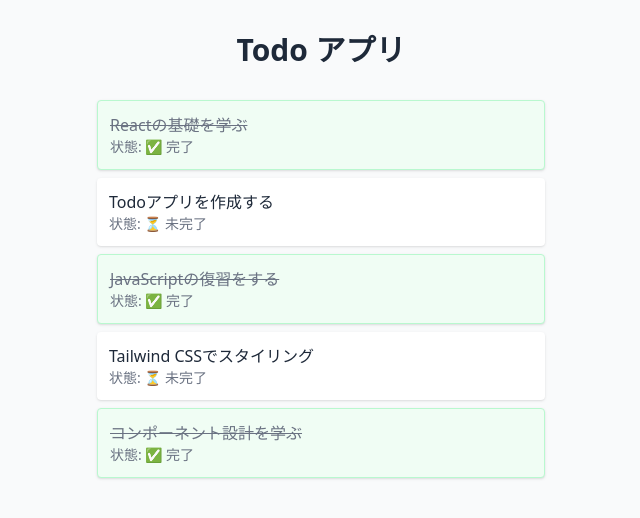
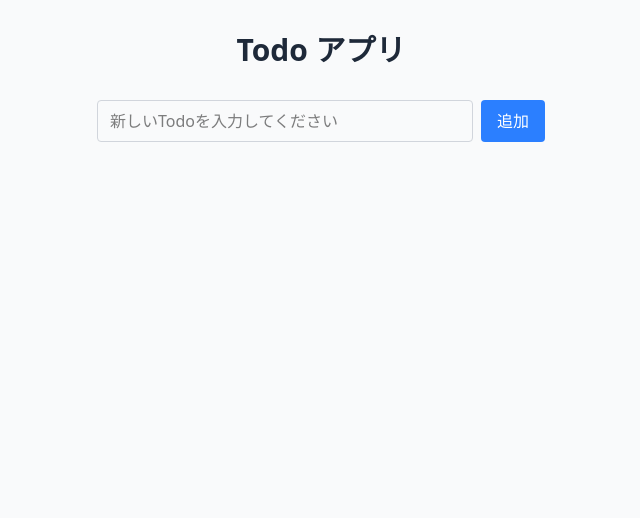
Before and after one commit to yuita-yoshihiko/todo-app, a React (Vite) app: page / in a window 1280 px wide. Shown: the top 518 px of the page, without its empty margins (319-959 px from the left). Built offline with nearby package versions, Linux system fonts and the light colour scheme.

Commit message:
todo追加機能

```diff
--- a/src/App.jsx
+++ b/src/App.jsx
@@ -1,35 +1,25 @@
-// TodoListコンポーネントをインポート
+import { useState } from 'react';
 import TodoList from './TodoList';
+import TodoForm from './TodoForm';
 
 function App() {
-  const todos = [
-    {
-      id: 1,
-      text: "Reactの基礎を学ぶ",
-      completed: true
-    },
-    {
-      id: 2,
-      text: "Todoアプリを作成する",
+  const [todos, setTodos] = useState([]); // 初期値を空の配列に変更
+
+  const generateNewId = () => {
+    if (todos.length === 0) return 1;
+    const maxId = Math.max(...todos.map(todo => todo.id));
+    return maxId + 1;
+  };
+
+  const addTodo = (text) => {
+    const newTodo = {
+      id: generateNewId(),
+      text: text,
       completed: false
-    },
-    {
-      id: 3,
-      text: "JavaScriptの復習をする",
-      completed: true
-    },
-    // 新しいTodoを追加
-    {
-      id: 4,
-      text: "Tailwind CSSでスタイリング",
-      completed: false
-    },
-    {
-      id: 5,
-      text: "コンポーネント設計を学ぶ",
-      completed: true
-    }
-  ];
+    };
+
+    setTodos([...todos, newTodo]);
+  };
 
   return (
     <div className="min-h-screen bg-gray-50 py-8">
@@ -38,6 +28,9 @@
           Todo アプリ
         </h1>
 
+        {/* addTodo関数をPropsとして渡す */}
+        <TodoForm onAddTodo={addTodo} />
+
         <TodoList todos={todos} />
       </div>
     </div>
--- /dev/null
+++ b/src/TodoForm.jsx
@@ -0,0 +1,50 @@
+// src/TodoForm.jsx
+import { useState } from 'react';
+
+function TodoForm({ onAddTodo }) {
+  const [inputValue, setInputValue] = useState('');
+
+  const handleSubmit = (e) => {
+    e.preventDefault();
+
+    // より詳細な入力検証
+    const trimmedValue = inputValue.trim();
+
+    // 空文字やスペースのみの場合
+    if (trimmedValue === '') {
+      console.log('入力が空です');
+      return;
+    }
+
+    // 文字数制限（例：100文字まで）
+    if (trimmedValue.length > 100) {
+      return;
+    }
+
+    onAddTodo(trimmedValue);
+    setInputValue('');
+  };
+
+  return (
+    <div className="mb-6">
+      <form onSubmit={handleSubmit} className="flex gap-2">
+        <input
+          type="text"
+          value={inputValue}
+          onChange={(e) => setInputValue(e.target.value)}
+          placeholder="新しいTodoを入力してください"
+          maxLength={100} // HTML側でも制限
+          className="flex-1 px-3 py-2 border border-gray-300 rounded focus:outline-none focus:border-blue-500"
+        />
+        <button
+          type="submit"
+          className="px-4 py-2 bg-blue-500 text-white rounded hover:bg-blue-600 focus:outline-none"
+        >
+          追加
+        </button>
+      </form>
+    </div>
+  );
+}
+
+export default TodoForm;
```
